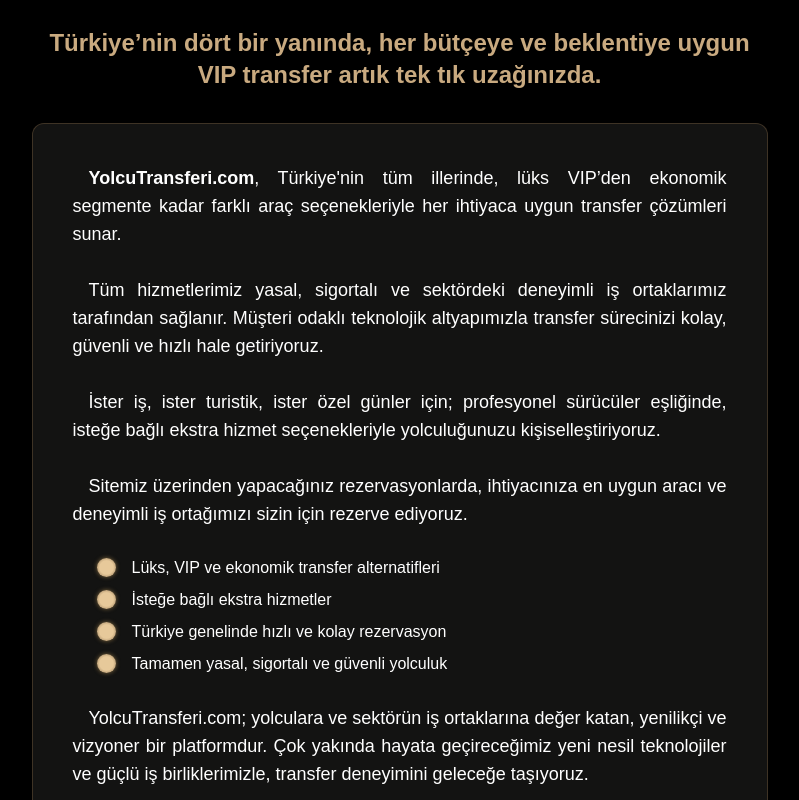
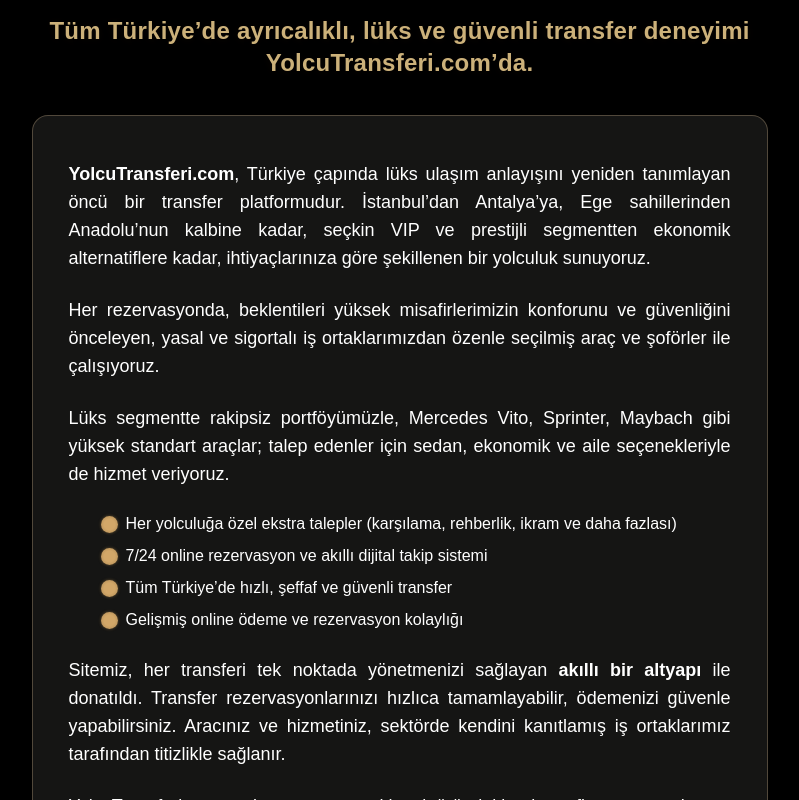
Before and after one commit to haliltayfur/yolcutransferi, a Next.js app: page /hakkimizda in a window 1280 px wide. Shown: the part 220-1020 px from the top of the page, without its empty margins (233-1032 px from the left). Built offline with nearby package versions, Linux system fonts and the light colour scheme.

Commit message:
Update page.js

```diff
--- a/app/hakkimizda/page.js
+++ b/app/hakkimizda/page.js
@@ -1,62 +1,81 @@
 "use client";
+import Link from "next/link";
 
 export default function Hakkimizda() {
   return (
-    <main className="max-w-3xl mx-auto px-4 py-10 md:py-16">
-      <h2 className="text-3xl md:text-4xl font-extrabold mb-7 text-center" style={{ color: "#e3b77b" }}>
+    <main className="max-w-3xl mx-auto px-4 py-12">
+      {/* Başlık - Diğer sayfalarla aynı */}
+      <h1 className="text-3xl md:text-4xl font-bold text-center text-[#e3b77b] mb-8 tracking-tight">
         Hakkımızda
-      </h2>
+      </h1>
+
       {/* Slogan */}
-      <div
-        className="font-semibold text-xl md:text-2xl mb-8 text-center"
-        style={{ color: "#c9aa80" }} // bakır-gümüş arası
-      >
-        Türkiye’nin dört bir yanında, her bütçeye ve beklentiye uygun VIP transfer artık tek tık uzağınızda.
+      <div className="text-xl md:text-2xl font-semibold text-center mb-9"
+        style={{
+          color: "#ccb17a",
+          letterSpacing: ".01em",
+          textShadow: "0 1px 8px #2c1c0c44"
+        }}>
+        Tüm Türkiye’de ayrıcalıklı, lüks ve güvenli transfer deneyimi YolcuTransferi.com’da.
       </div>
-      <section className="bg-[#181817]/80 border border-[#b48c5c44] rounded-xl shadow-lg px-4 md:px-10 py-7 md:py-10 text-[1.07rem] md:text-lg text-gray-200 space-y-5 md:space-y-7 leading-relaxed font-normal">
-        <p className="md:indent-4 text-left md:text-justify">
-          <b className="font-bold text-gray-100">YolcuTransferi.com</b>, Türkiye'nin tüm illerinde, lüks VIP’den ekonomik segmente kadar farklı araç seçenekleriyle her ihtiyaca uygun transfer çözümleri sunar.
+
+      {/* İçerik */}
+      <section className="bg-[#181817]/90 border border-[#c8ad8a55] rounded-2xl shadow-xl px-4 md:px-9 py-8 md:py-11 text-[1.08rem] md:text-lg text-gray-200 space-y-6 leading-relaxed font-normal">
+
+        <p className="text-left md:text-justify">
+          <b className="font-bold text-gray-100">YolcuTransferi.com</b>, Türkiye çapında lüks ulaşım anlayışını yeniden tanımlayan öncü bir transfer platformudur.
+          İstanbul’dan Antalya’ya, Ege sahillerinden Anadolu’nun kalbine kadar, seçkin VIP ve prestijli segmentten ekonomik alternatiflere kadar, ihtiyaçlarınıza göre şekillenen bir yolculuk sunuyoruz.
         </p>
-        <p className="md:indent-4 text-left md:text-justify">
-          Tüm hizmetlerimiz yasal, sigortalı ve sektördeki deneyimli iş ortaklarımız tarafından sağlanır. Müşteri odaklı teknolojik altyapımızla transfer sürecinizi kolay, güvenli ve hızlı hale getiriyoruz.
+
+        <p className="text-left md:text-justify">
+          Her rezervasyonda, beklentileri yüksek misafirlerimizin konforunu ve güvenliğini önceleyen, yasal ve sigortalı iş ortaklarımızdan özenle seçilmiş araç ve şoförler ile çalışıyoruz.
         </p>
-        <p className="md:indent-4 text-left md:text-justify">
-          İster iş, ister turistik, ister özel günler için; profesyonel sürücüler eşliğinde, isteğe bağlı ekstra hizmet seçenekleriyle yolculuğunuzu kişiselleştiriyoruz.
+
+        <p className="text-left md:text-justify">
+          Lüks segmentte rakipsiz portföyümüzle, Mercedes Vito, Sprinter, Maybach gibi yüksek standart araçlar; talep edenler için sedan, ekonomik ve aile seçenekleriyle de hizmet veriyoruz.
         </p>
-        <p className="md:indent-4 text-left md:text-justify">
-          Sitemiz üzerinden yapacağınız rezervasyonlarda, ihtiyacınıza en uygun aracı ve deneyimli iş ortağımızı sizin için rezerve ediyoruz.
-        </p>
-        {/* Şık bullet'lar */}
-        <ul className="pl-2 md:pl-6 mt-1 space-y-2">
+
+        <ul className="pl-5 md:pl-8 mt-1 space-y-2">
           {[
-            "Lüks, VIP ve ekonomik transfer alternatifleri",
-            "İsteğe bağlı ekstra hizmetler",
-            "Türkiye genelinde hızlı ve kolay rezervasyon",
-            "Tamamen yasal, sigortalı ve güvenli yolculuk"
+            "Her yolculuğa özel ekstra talepler (karşılama, rehberlik, ikram ve daha fazlası)",
+            "7/24 online rezervasyon ve akıllı dijital takip sistemi",
+            "Tüm Türkiye’de hızlı, şeffaf ve güvenli transfer",
+            "Gelişmiş online ödeme ve rezervasyon kolaylığı"
           ].map((text, i) => (
             <li key={i} className="flex items-start gap-2 text-[1.04rem] md:text-base">
-              <span
-                className="mt-1 flex-shrink-0"
+              <span className="mt-1 flex-shrink-0"
                 style={{
-                  width: 19,
-                  height: 19,
+                  width: 17,
+                  height: 17,
                   display: "inline-block",
                   borderRadius: "50%",
-                  background: "radial-gradient(circle, #e7c99a 50%, #8c7150 100%)",
-                  boxShadow: "0 0 4px #cba35b99",
-                  marginRight: 8,
-                  marginTop: 2
-                }}
-              ></span>
+                  background: "radial-gradient(circle, #d2a768 45%, #aa8652 100%)",
+                  boxShadow: "0 0 3px #b48a4a88"
+                }}></span>
               <span className="text-gray-300">{text}</span>
             </li>
           ))}
         </ul>
-        <p className="md:indent-4 text-left md:text-justify">
-          YolcuTransferi.com; yolculara ve sektörün iş ortaklarına değer katan, yenilikçi ve vizyoner bir platformdur.
-          Çok yakında hayata geçireceğimiz yeni nesil teknolojiler ve güçlü iş birliklerimizle, transfer deneyimini geleceğe taşıyoruz.
+
+        <p className="text-left md:text-justify">
+          Sitemiz, her transferi tek noktada yönetmenizi sağlayan <b>akıllı bir altyapı</b> ile donatıldı. Transfer rezervasyonlarınızı hızlıca tamamlayabilir, ödemenizi güvenle yapabilirsiniz.
+          Aracınız ve hizmetiniz, sektörde kendini kanıtlamış iş ortaklarımız tarafından titizlikle sağlanır.
+        </p>
+
+        <p className="text-left md:text-justify">
+          YolcuTransferi.com; turizm ve taşımacılık sektöründeki onlarca firmayı, aracıları ve yeni nesil teknolojiyi buluşturan vizyoner bir platformdur.
+          Yakında, transfer ve taşımacılıkta “geleceğin teknolojileriyle” deneyiminizi daha da ileriye taşıyacağız.
         </p>
       </section>
+
+      {/* Rezervasyon Butonu */}
+      <div className="flex justify-center mt-10">
+        <Link
+          href="/rezervasyon"
+          className="inline-block px-8 py-3 rounded-2xl bg-gradient-to-r from-[#e3b77b] via-[#c7a062] to-[#9e7c45] text-black font-bold text-lg shadow-lg hover:scale-[1.04] transition">
+          Rezervasyon Yap
+        </Link>
+      </div>
     </main>
   );
 }
```
